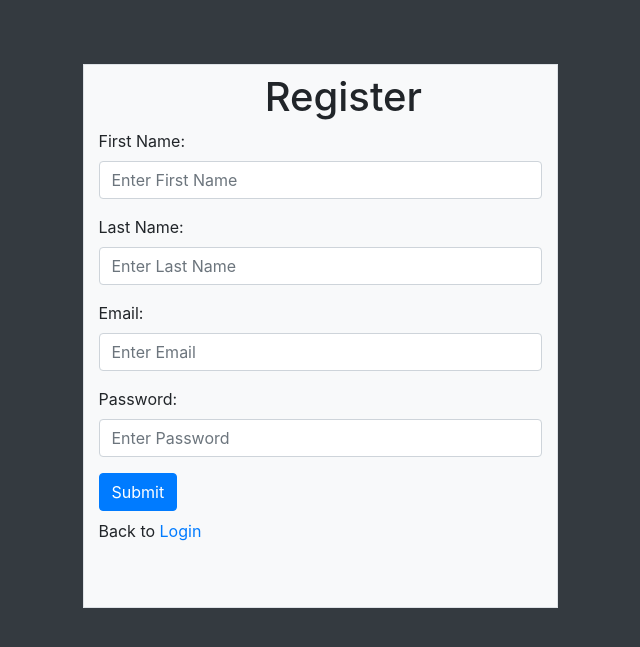
After one commit to Kuzmenko-Oleksandr/DockerHomework, a PHP site: page /register.php in a window 1280 px wide. The commit adds this page. Shown: the top 647 px of the page, without its empty margins (320-960 px from the left). Run offline with PHP 8.4, Linux system fonts and the light colour scheme.

Commit message:
connection bd, login and registration with using bd

```diff
--- a/docker-compose.yml
+++ b/docker-compose.yml
@@ -14,7 +14,7 @@ services:
       - "traefik.http.services.server.loadbalancer.server.port=80"
 
   db:
-    image: mysql
+    image: mysql:8.0
     container_name: newdb
     volumes:
       - "./.newsql-data/db:/var/lib/mysql"
--- /dev/null
+++ b/src/config.php
@@ -0,0 +1,12 @@
+<?php
+$dsn = 'mysql:dbname=root;host=db';
+$user = 'alex';
+$password = '123';
+
+try {
+    $pdo = new PDO($dsn, $user, $password);
+    $pdo->setAttribute(PDO::ATTR_ERRMODE, PDO::ERRMODE_EXCEPTION);
+} catch (PDOException $e) {
+    echo "PDO error " . $e->getMessage();
+    die();
+}
--- /dev/null
+++ b/src/register.php
@@ -0,0 +1,133 @@
+<?php
+session_start();
+require_once('config.php');
+
+if (isset($_POST['submit'])) {
+    if (isset($_POST['first_name'], $_POST['last_name'], $_POST['email'], $_POST['password']) && !empty($_POST['first_name']) && !empty($_POST['last_name']) && !empty($_POST['email']) && !empty($_POST['password'])) {
+        $firstName = trim($_POST['first_name']);
+        $lastName = trim($_POST['last_name']);
+        $email = trim($_POST['email']);
+        $password = trim($_POST['password']);
+
+        $options = array("cost" => 4);
+        $hashPassword = password_hash($password, PASSWORD_BCRYPT, $options);
+        $date = date('Y-m-d H:i:s');
+
+        if (filter_var($email, FILTER_VALIDATE_EMAIL)) {
+            $sql = 'select * from members where email = :email';
+            $stmt = $pdo->prepare($sql);
+            $p = ['email' => $email];
+            $stmt->execute($p);
+
+            if ($stmt->rowCount() == 0) {
+                $sql = "insert into members (first_name, last_name, email, `password`) values(:fname,:lname,:email,:pass)";
+
+                try {
+                    $handle = $pdo->prepare($sql);
+                    $params = [
+                        ':fname' => $firstName,
+                        ':lname' => $lastName,
+                        ':email' => $email,
+                        ':pass' => $hashPassword,
+                    ];
+
+                    $handle->execute($params);
+
+                    $success = 'User has been created successfully';
+                } catch (PDOException $e) {
+                    $errors[] = $e->getMessage();
+                }
+            } else {
+                $valFirstName = $firstName;
+                $valLastName = $lastName;
+                $valEmail = '';
+                $valPassword = $password;
+
+                $errors[] = 'Email address already registered';
+            }
+        } else {
+            $errors[] = "Email address is not valid";
+        }
+    } else {
+        if (!isset($_POST['first_name']) || empty($_POST['first_name'])) {
+            $errors[] = 'First name is required';
+        } else {
+            $valFirstName = $_POST['first_name'];
+        }
+        if (!isset($_POST['last_name']) || empty($_POST['last_name'])) {
+            $errors[] = 'Last name is required';
+        } else {
+            $valLastName = $_POST['last_name'];
+        }
+
+        if (!isset($_POST['email']) || empty($_POST['email'])) {
+            $errors[] = 'Email is required';
+        } else {
+            $valEmail = $_POST['email'];
+        }
+
+        if (!isset($_POST['password']) || empty($_POST['password'])) {
+            $errors[] = 'Password is required';
+        } else {
+            $valPassword = $_POST['password'];
+        }
+    }
+}
+?>
+
+
+<!doctype html>
+<html>
+
+<head>
+    <link rel="stylesheet" href="https://stackpath.bootstrapcdn.com/bootstrap/4.1.3/css/bootstrap.min.css" integrity="sha384-MCw98/SFnGE8fJT3GXwEOngsV7Zt27NXFoaoApmYm81iuXoPkFOJwJ8ERdknLPMO" crossorigin="anonymous">
+
+</head>
+
+<body class="bg-dark">
+
+    <div class="container h-100">
+        <div class="row h-100 mt-5 justify-content-center align-items-center">
+            <div class="col-md-5 mt-3 pt-2 pb-5 align-self-center border bg-light">
+                <h1 class="mx-auto w-25">Register</h1>
+                <?php
+                if (isset($errors) && count($errors) > 0) {
+                    foreach ($errors as $error_msg) {
+                        echo '<div class="alert alert-danger">' . $error_msg . '</div>';
+                    }
+                }
+
+                if (isset($success)) {
+
+                    echo '<div class="alert alert-success">' . $success . '</div>';
+                }
+                ?>
+                <form method="POST" action="<?php echo $_SERVER['PHP_SELF']; ?>">
+                    <div class="form-group">
+                        <label for="email">First Name:</label>
+                        <input type="text" name="first_name" placeholder="Enter First Name" class="form-control" value="<?php echo ($valFirstName ?? '') ?>">
+                    </div>
+                    <div class="form-group">
+                        <label for="email">Last Name:</label>
+                        <input type="text" name="last_name" placeholder="Enter Last Name" class="form-control" value="<?php echo ($valLastName ?? '') ?>">
+                    </div>
+
+                    <div class="form-group">
+                        <label for="email">Email:</label>
+                        <input type="text" name="email" placeholder="Enter Email" class="form-control" value="<?php echo ($valEmail ?? '') ?>">
+                    </div>
+                    <div class="form-group">
+                        <label for="email">Password:</label>
+                        <input type="password" name="password" placeholder="Enter Password" class="form-control" value="<?php echo ($valPassword ?? '') ?>">
+                    </div>
+
+                    <button type="submit" name="submit" class="btn btn-primary">Submit</button>
+                    <p class="pt-2"> Back to <a href="login.php">Login</a></p>
+
+                </form>
+            </div>
+        </div>
+    </div>
+</body>
+
+</html>
```
Also changed, not shown: src/index.php (+12 -26 lines), src/login.php (added, +77 -0 lines), src/logout.php (added, +8 -0 lines), src/navbar.php (+4 -3 lines), src/todo.php (+9 -0 lines), src/css/todo-list.css (line endings or trailing spaces), 1 other file.
